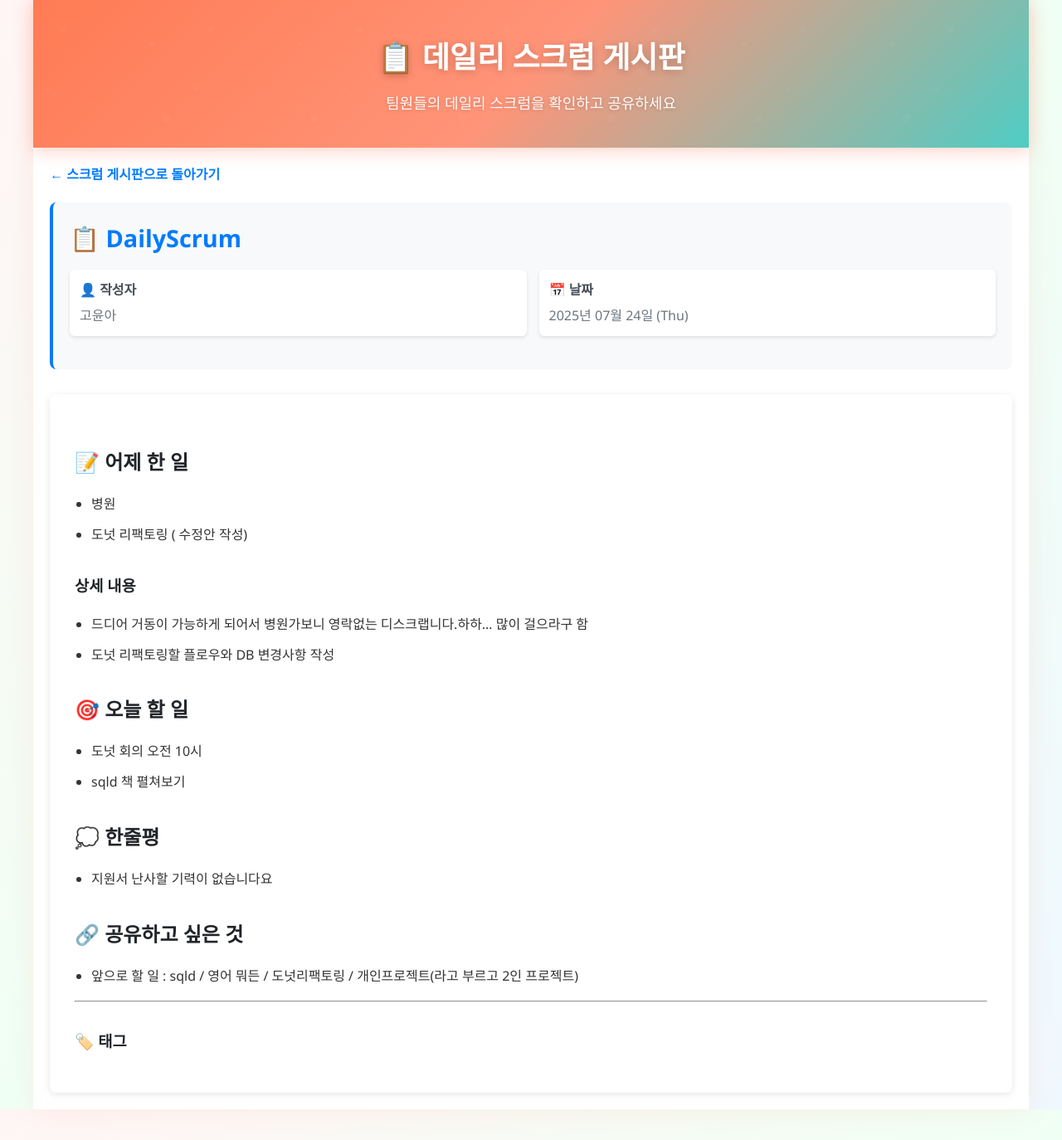
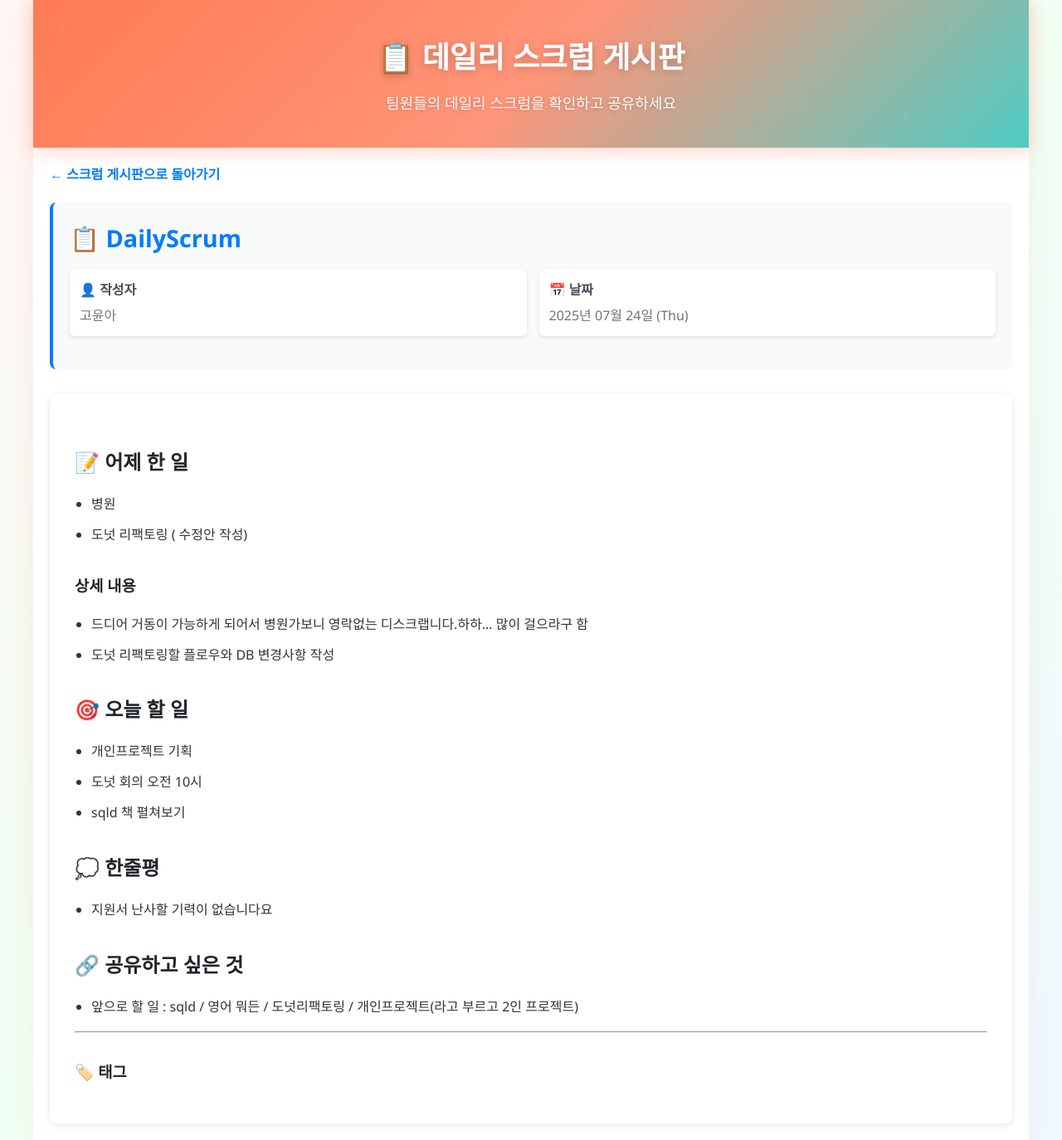
Before and after one commit to ssg6-dailylog/scrum, a Jekyll site: the page built from _posts/July, 2025/2025-07-24/2025-07-24-고윤아-DailyScrum.md, in a window 1280 px wide. Shown: the whole page at 83% size. Built offline with Jekyll 4.4.1, drawn with Linux system fonts in a browser that asks for light colours.

Commit message:
고윤아 scrum

```diff
--- a/_posts/July, 2025/2025-07-24/2025-07-24-고윤아-DailyScrum.md
+++ b/_posts/July, 2025/2025-07-24/2025-07-24-고윤아-DailyScrum.md
@@ -20,6 +20,7 @@ categories: [scrum]
 
 ## 🎯 오늘 할 일
 
+- 개인프로젝트 기획
 - 도넛 회의 오전 10시
 - sqld 책 펼쳐보기
 
```
